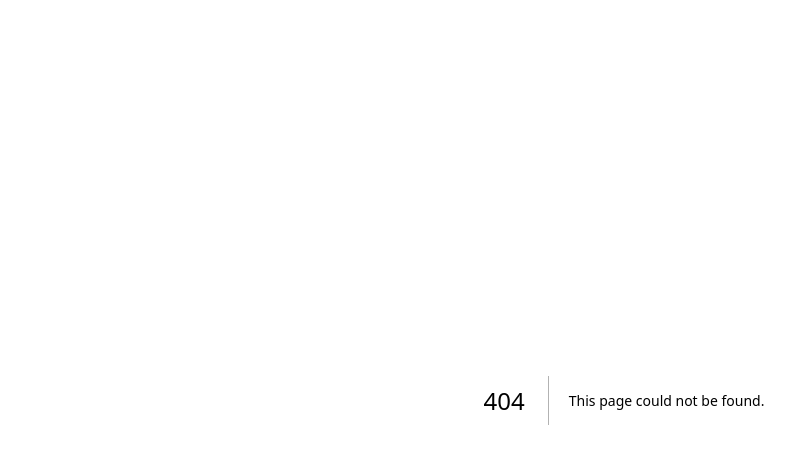
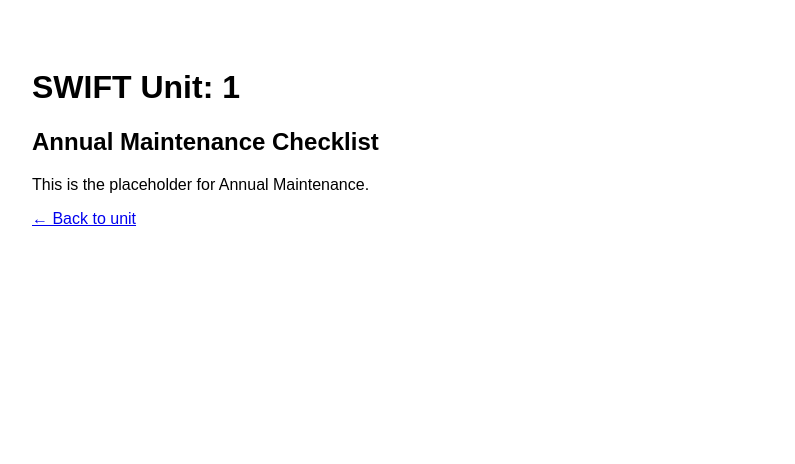
Before and after one commit to ExumaLtd/ZelimMaintenance, a Next.js app: page /swift/1/annual in a window 1280 px wide. Before the commit this address had no page. Shown: the top 464 px of the page, without its empty margins (16-811 px from the left). Built offline with nearby package versions, Linux system fonts and the light colour scheme.

Commit message:
Create AnnualMaintenancePage component

```diff
--- /dev/null
+++ b/pages/swift/[id]/annual.js
@@ -0,0 +1,18 @@
+export default function AnnualMaintenancePage({ query }) {
+  const { id } = query;
+
+  return (
+    <div style={{ padding: "40px", fontFamily: "sans-serif" }}>
+      <h1>SWIFT Unit: {id.toUpperCase()}</h1>
+      <h2>Annual Maintenance Checklist</h2>
+
+      <p>This is the placeholder for Annual Maintenance.</p>
+
+      <a href={`/swift/${id}`}>← Back to unit</a>
+    </div>
+  );
+}
+
+AnnualMaintenancePage.getInitialProps = ({ query }) => {
+  return { query };
+};
```
